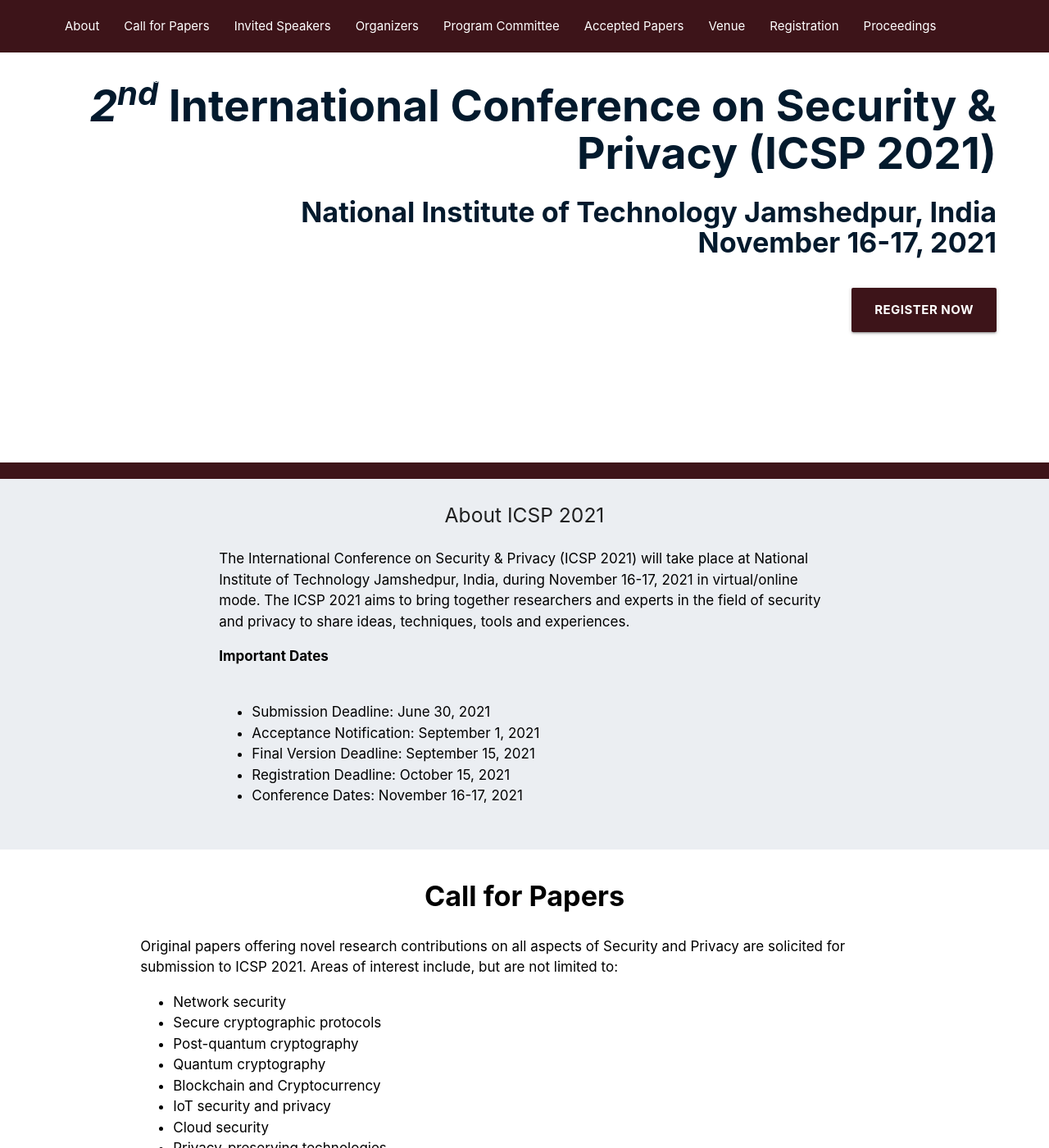
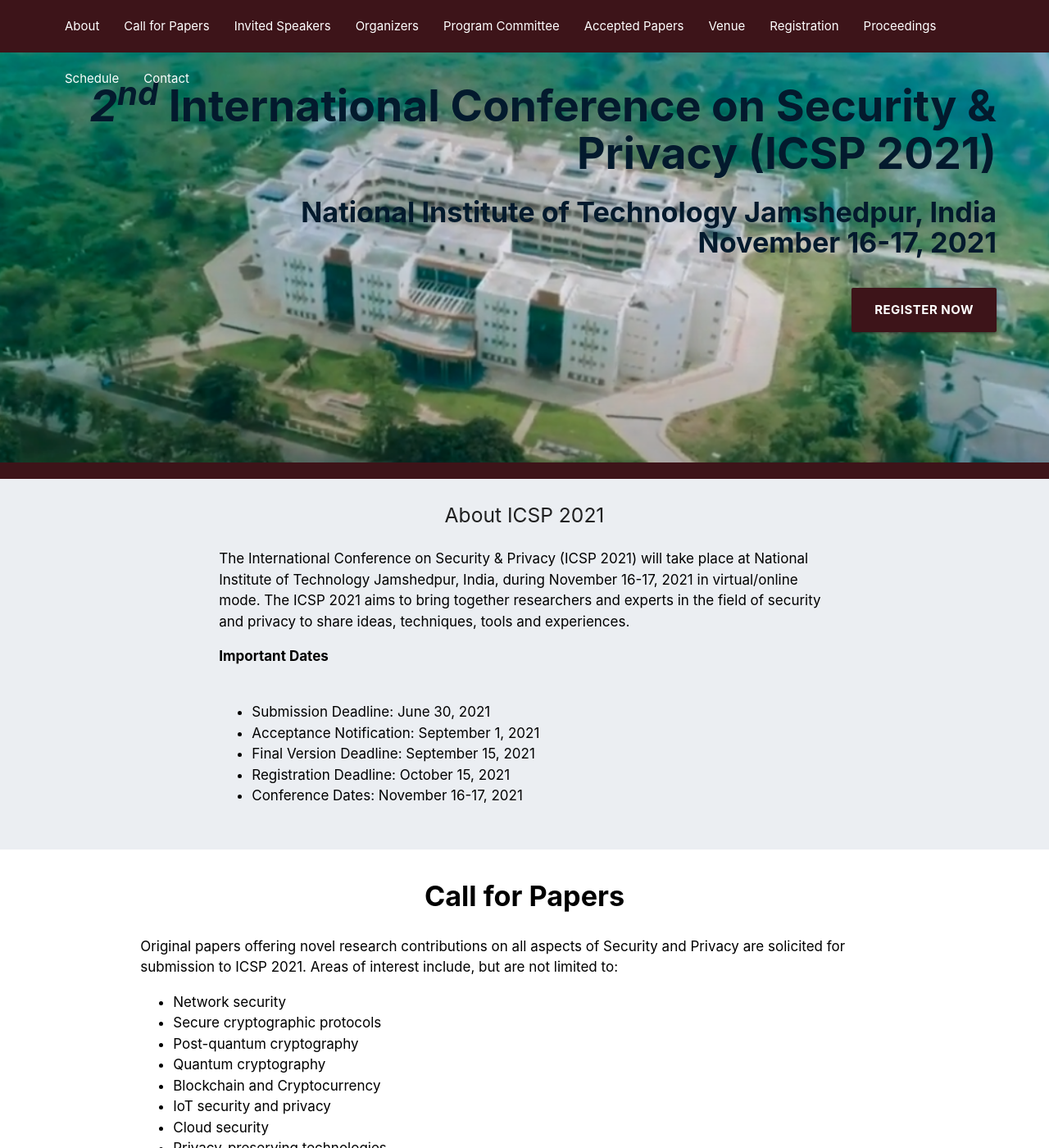
Before and after one commit to samplewebsite123/samplewebsite123.github.io, a Jekyll site: the page built from index.html, in a window 1280 px wide and 1400 px high. Shown: the whole window at 82% size. Built offline with Jekyll 4.4.1, drawn with Linux system fonts in a browser that asks for light colours.

Commit message:
Update _config.yml

```diff
--- a/_config.yml
+++ b/_config.yml
@@ -17,7 +17,7 @@ color:
   accent: '#B89E8F'
 
 # conference data
-background-image: /2021/img/nb1.png
+background-image: img/nb1.png
 directions-link: http://directions.link.com
 map-embed: https://www.google.com/maps/embed?pb=!1m14!1m8!1m3!1d919.6704275073748!2d86.1440945!3d22.7771905!3m2!1i1024!2i768!4f13.1!3m3!1m2!1s0x0%3A0xd87b53fadcd771a1!2sNational%20Institute%20of%20Technology%2C%20Jamshedpur!5e0!3m2!1sen!2sin!4v1618123409120!5m2!1sen!2sin
 organizer-email : organizer@email.com
```
